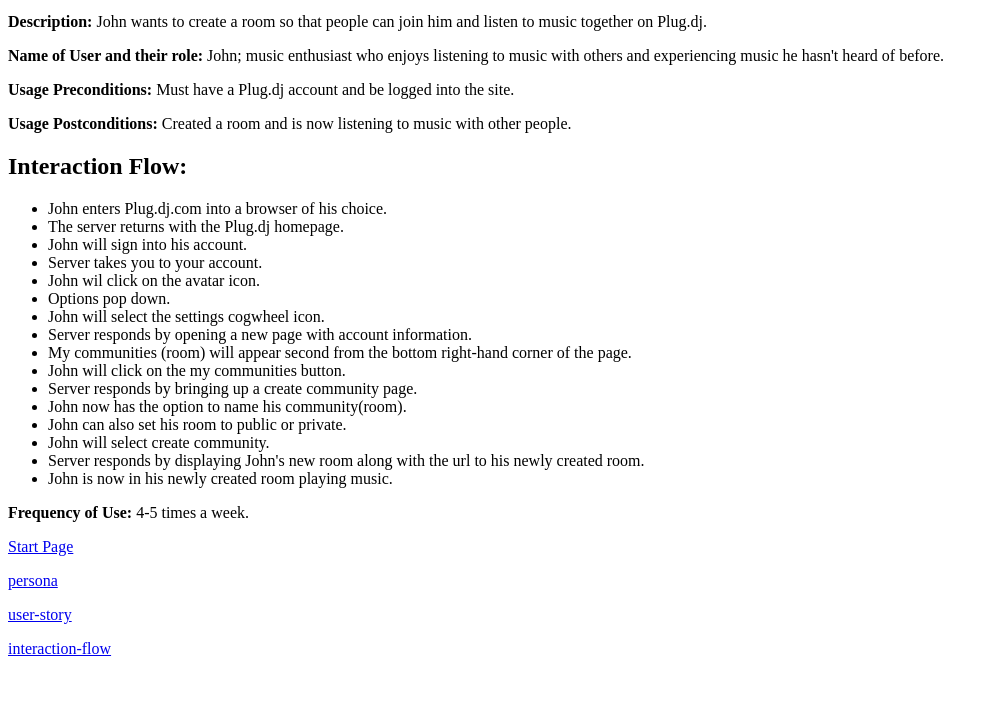
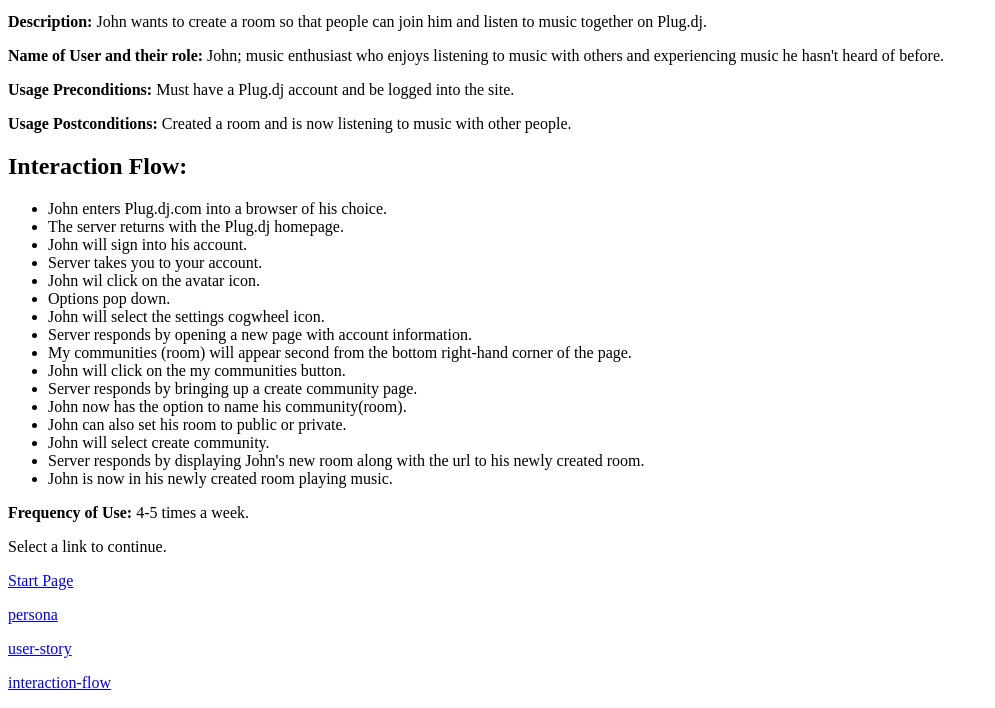
Before and after one commit to jeffreyornm/data-design, a plain HTML site: page epic/interaction-flow.html in a window 1280 px wide. Shown: the part 101-809 px from the top of the page, without its empty margins (0-995 px from the left). Drawn offline with Linux system fonts and the light colour scheme.

Commit message:
Added <p> to select a link on top of all the link.

```diff
--- a/epic/interaction-flow.html
+++ b/epic/interaction-flow.html
@@ -52,6 +52,9 @@
     4-5 times a week.
 </p>
 <p>
+    Select a link to continue.
+</p>
+<p>
     <a href="index.html">Start Page</a>
 </p>
  <p>
```
Also changed, not shown: epic/index.html (+4 -1 lines), epic/persona.html (+3 -0 lines), epic/user-story.html (+3 -1 lines).
